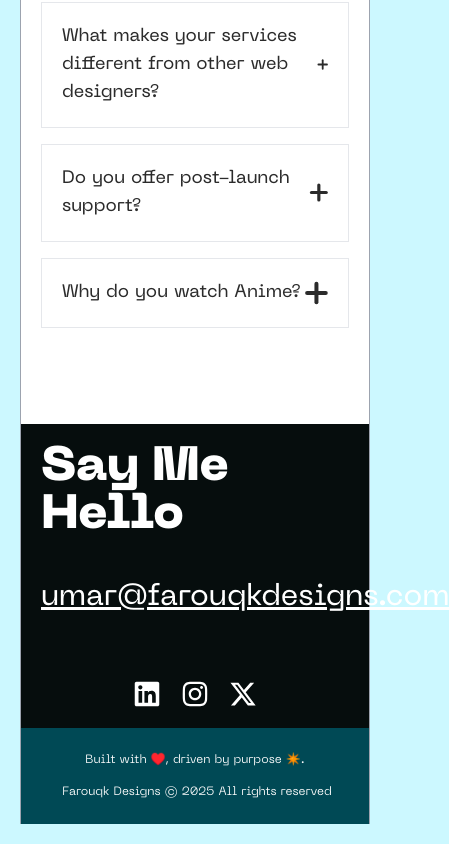
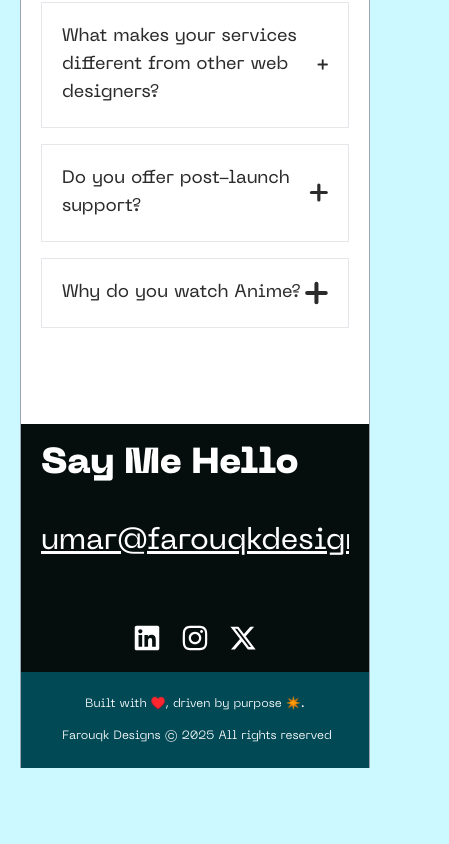
Before and after one commit to reality-farouqk/farouqkdesigns, a Next.js app: page / in a window 390 px wide. Shown: the part 9847-10691 px from the top of the page, 449 px wide, since content can reach past the window. After the commit the page ends 10635 px from the top, so only its background shows below. Built offline with nearby package versions, Linux system fonts and the light colour scheme.

Commit message:
adjusted email in footer and adjustment in FAQ section

```diff
--- a/app/components/FAQ.tsx
+++ b/app/components/FAQ.tsx
@@ -28,7 +28,7 @@ const FAQ: React.FC = () => {
               onClick={() => toggleAnswer(index)}
             >
               <h2 className="text-lg font-normal">{faq.question}</h2>
-              <span className="text-xl md:text-2xl">{openIndex === index ? <Image width={24} height={24} src="/close sign.svg" alt="close sign" /> : <Image width={24} height={24} src="/cross sign.svg" alt="cross sign" />}</span>
+              <span className="text-xl md:text-2xl">{openIndex === index ? <Image width={24} height={24} className='w-5 lg:w-6 h-auto' src="/close sign.svg" alt="close sign" /> : <Image width={24} height={24} className='w-6 h-auto' src="/cross sign.svg" alt="cross sign" />}</span>
             </div>
             {openIndex === index && (
               <div className="mt-2 md:mt-4">
--- a/app/components/Footer.tsx
+++ b/app/components/Footer.tsx
@@ -7,13 +7,11 @@ const Footer: React.FC = () => {
     <footer className="text-white">
       <div className="bg-[#060D0D] p-5 md:p-12">
         <div className="space-y-16">
-          <div className="space-y-10">
-            <p className="text-5xl lg:text-6xl font-bold capitalize">say me hello</p>
-            <p className="text-center text-3xl lg:text-5xl font-normal text-wrap underline lowercase">
-              <a href="mailto:umar@farouqkdesigns.com" className="wrap overflow-x-hidden">
+          <div className="space-y-10 w-full">
+            <p className="text-4xl md:text-5xl lg:text-6xl font-bold capitalize">say me hello</p>
+            <a href="mailto:umar@farouqkdesigns.com" className="block text-left md:text-center text-3xl lg:text-5xl font-normal text-wrap underline lowercase overflow-x-hidden">
                 umar@farouqkdesigns.com
-              </a>
-            </p>
+            </a>
           </div>
           <div className="flex justify-center space-x-5 md:space-x-10 lg:space-x-20">
             <a
```
